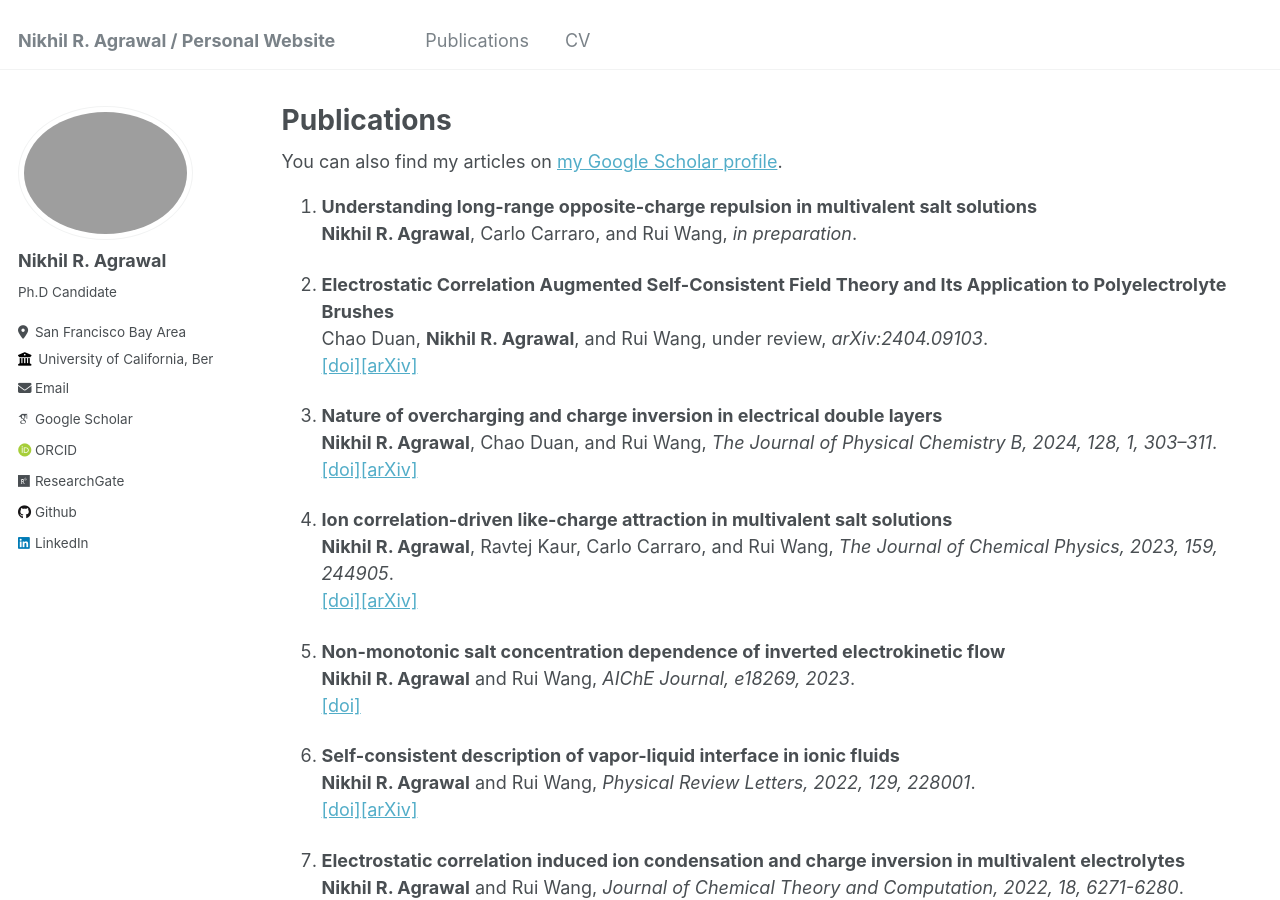
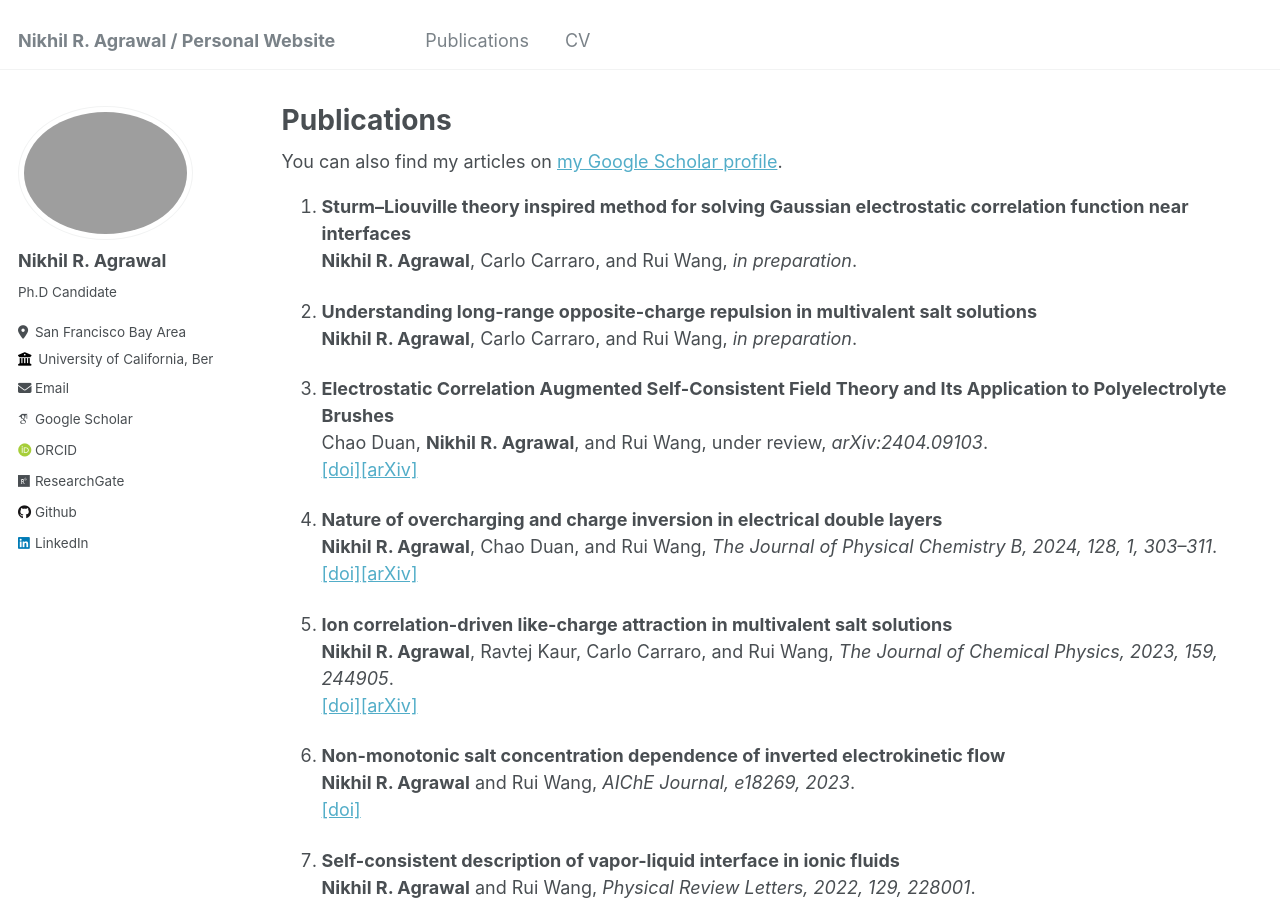
Before and after one commit to nikhil0165/nikhil0165.github.io, a Jekyll site: the page built from _pages/publications.md, in a window 1280 px wide and 900 px high. Built offline with Jekyll 4.4.1, drawn with Linux system fonts in a browser that asks for light colours; some web fonts are replaced.

Commit message:
publication list

```diff
--- a/_pages/publications.md
+++ b/_pages/publications.md
@@ -16,9 +16,8 @@ author_profile: true
   {% include archive-single.html %}
 {% endfor %}
 
-[//]: # (10. **Sturm–Liouville theory inspired method for solving Gaussian electrostatic correlation function near interfaces** <br> )
-
-[//]: # (   **Nikhil R. Agrawal**, Carlo Carraro, and Rui Wang, *in preparation*.<br>)
+10. **Sturm–Liouville theory inspired method for solving Gaussian electrostatic correlation function near interfaces** <br>
+   **Nikhil R. Agrawal**, Carlo Carraro, and Rui Wang, *in preparation*.<br>
 
 9. **Understanding long-range opposite-charge repulsion in multivalent salt solutions** <br>
    **Nikhil R. Agrawal**, Carlo Carraro, and Rui Wang, *in preparation*.<br>
```
